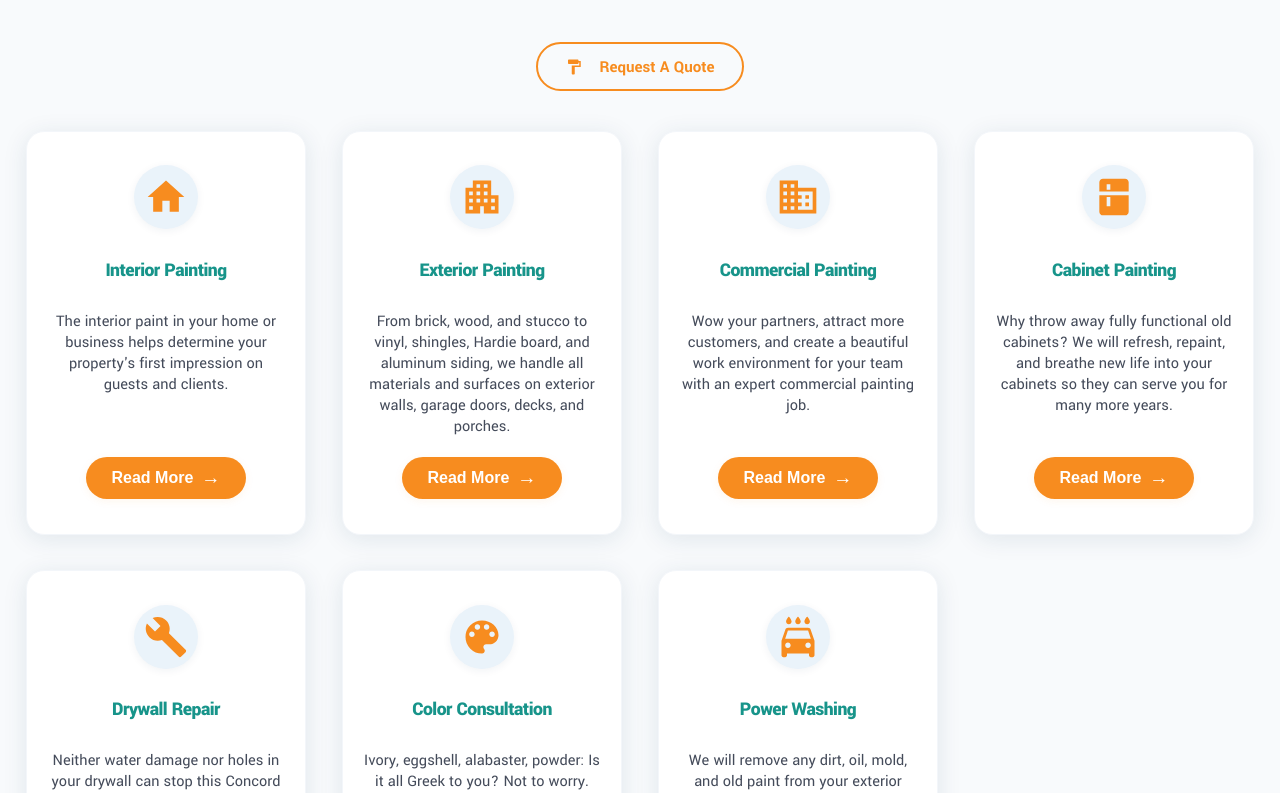
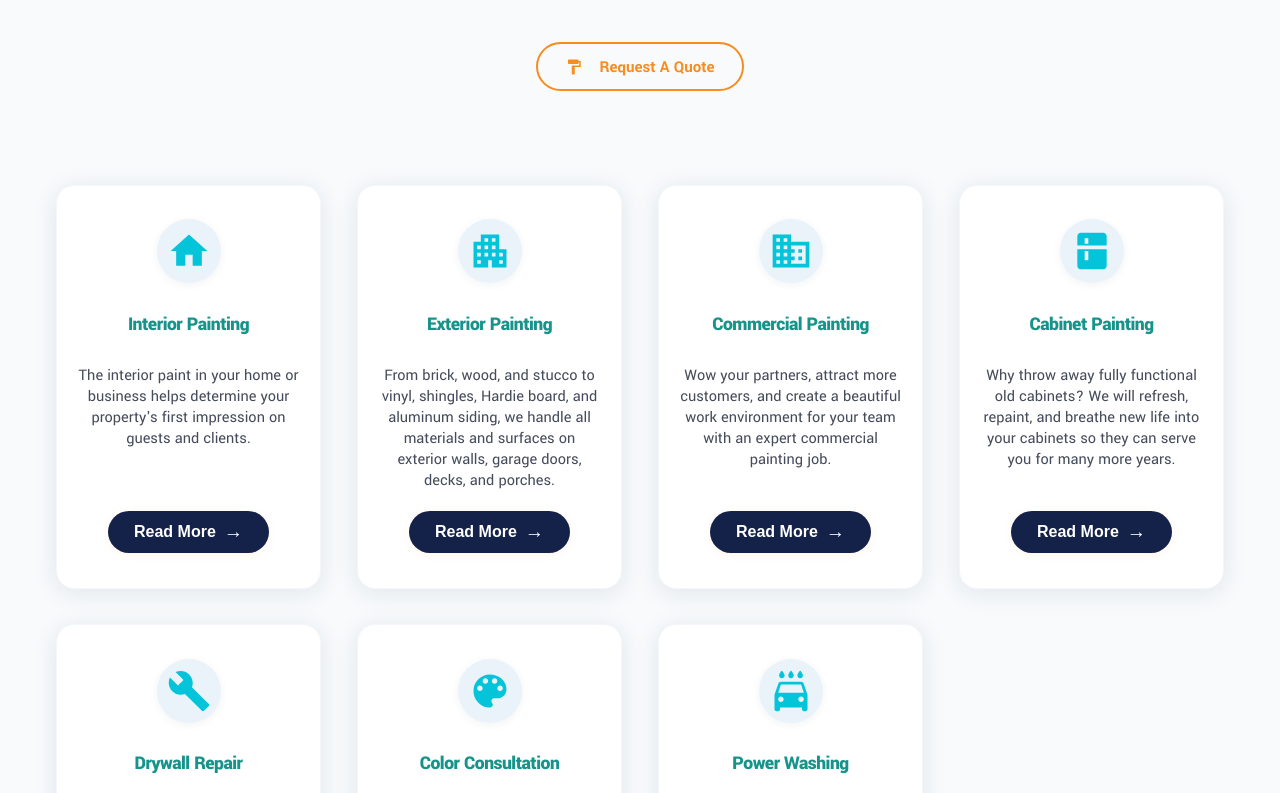
Before and after one commit to victorbp02/sistema-pintor, a React (Vite) app: page / in a window 1280 px wide. Shown: the part 1840-2633 px from the top of the page. Built offline with nearby package versions, Linux system fonts and the light colour scheme.

Commit message:
Componente reutilizavel dos cards e continuação do Service

```diff
--- a/src/components/ServiceInit.tsx
+++ b/src/components/ServiceInit.tsx
@@ -1,14 +1,16 @@
 import RequestQuoteBtn from "./RequestQuoteBtn";
 import style from '../styles/ServiceInit.module.css';
+import { Link } from "react-router-dom";
 
 function ServiceInit() {
   return (
     <div className={style.initSession}>
       <div className={style.textSession}>
-            <h1>Our Professional Painting  </h1>
-            <h1>Services</h1>
-        <p>Damaged drywall? Ugly-looking old kitchen cabinets? Moldy façade? Our expert painters will take care of it all for you.</p>
-        <RequestQuoteBtn />
+        <h1>Our Professional Painting  </h1>
+        <h1>Services</h1>
+        <p>Damaged drywall? Ugly-looking old kitchen cabinets? Moldy façade? Our <span> expert painters will take care of it all for you.</span></p>
+        <Link to='/contact'><RequestQuoteBtn /></Link>
+
       </div>
     </div>
   )
--- /dev/null
+++ b/src/components/ServicesGridSec.tsx
@@ -0,0 +1,61 @@
+import { MdHome, MdApartment, MdBusiness, MdKitchen, MdBuild, MdColorLens, MdLocalCarWash } from 'react-icons/md';
+import styles from '../styles/ServicesGridSec.module.css';
+
+const services = [
+  {
+    icon: <MdHome size={44} color="#03C4D9" />,
+    title: 'Interior Painting',
+    desc: "The interior paint in your home or business helps determine your property's first impression on guests and clients.",
+  },
+  {
+    icon: <MdApartment size={44} color="#03C4D9" />,
+    title: 'Exterior Painting',
+    desc: 'From brick, wood, and stucco to vinyl, shingles, Hardie board, and aluminum siding, we handle all materials and surfaces on exterior walls, garage doors, decks, and porches.',
+  },
+  {
+    icon: <MdBusiness size={44} color="#03C4D9" />,
+    title: 'Commercial Painting',
+    desc: 'Wow your partners, attract more customers, and create a beautiful work environment for your team with an expert commercial painting job.',
+  },
+  {
+    icon: <MdKitchen size={44} color="#03C4D9" />,
+    title: 'Cabinet Painting',
+    desc: 'Why throw away fully functional old cabinets? We will refresh, repaint, and breathe new life into your cabinets so they can serve you for many more years.',
+  },
+  {
+    icon: <MdBuild size={44} color="#03C4D9" />,
+    title: 'Drywall Repair',
+    desc: 'Neither water damage nor holes in your drywall can stop this Concord painting company from ensuring a perfectly primed surface to paint on.',
+  },
+  {
+    icon: <MdColorLens size={44} color="#03C4D9" />,
+    title: 'Color Consultation',
+    desc: 'Ivory, eggshell, alabaster, powder: Is it all Greek to you? Not to worry. Our paint consultants will help you choose the best color for your project so that it matches your current palette perfectly.',
+  },
+  {
+    icon: <MdLocalCarWash size={44} color="#03C4D9" />,
+    title: 'Power Washing',
+    desc: 'We will remove any dirt, oil, mold, and old paint from your exterior surfaces to ensure that the new paint adheres well for a picture-perfect paint job.',
+  },
+];
+
+function ServicesGridSec() {
+  return (
+    <div className={styles.GridSec}>
+      <div className={styles.grid}>
+          {services.map((service, i) => (
+            <div className={styles.card} key={i}>
+              <div className={styles.icon}>{service.icon}</div>
+              <h3 className={styles.cardTitle}>{service.title}</h3>
+              <p className={styles.cardDesc}>{service.desc}</p>
+              <button className={styles.readMore}>
+                Read More <span className={styles.arrow}>&#8594;</span>
+              </button>
+            </div>
+          ))}
+        </div>
+    </div>
+  )
+}
+
+export default ServicesGridSec;
--- a/src/components/ServicesSection.tsx
+++ b/src/components/ServicesSection.tsx
@@ -1,45 +1,9 @@
 import styles from '../styles/ServicesSection.module.css';
-import { MdHome, MdApartment, MdBusiness, MdKitchen, MdBuild, MdColorLens, MdLocalCarWash, MdFormatPaint } from 'react-icons/md';
+import { MdFormatPaint } from 'react-icons/md';
 import { Link } from 'react-router-dom';
-import RequestQuoteBtn from './RequestQuoteBtn';
+import ServicesGridSec from './ServicesGridSec';
 
-const services = [
-  {
-    icon: <MdHome size={44} color="#f78c1f" />,
-    title: 'Interior Painting',
-    desc: "The interior paint in your home or business helps determine your property's first impression on guests and clients.",
-  },
-  {
-    icon: <MdApartment size={44} color="#f78c1f" />,
-    title: 'Exterior Painting',
-    desc: 'From brick, wood, and stucco to vinyl, shingles, Hardie board, and aluminum siding, we handle all materials and surfaces on exterior walls, garage doors, decks, and porches.',
-  },
-  {
-    icon: <MdBusiness size={44} color="#f78c1f" />,
-    title: 'Commercial Painting',
-    desc: 'Wow your partners, attract more customers, and create a beautiful work environment for your team with an expert commercial painting job.',
-  },
-  {
-    icon: <MdKitchen size={44} color="#f78c1f" />,
-    title: 'Cabinet Painting',
-    desc: 'Why throw away fully functional old cabinets? We will refresh, repaint, and breathe new life into your cabinets so they can serve you for many more years.',
-  },
-  {
-    icon: <MdBuild size={44} color="#f78c1f" />,
-    title: 'Drywall Repair',
-    desc: 'Neither water damage nor holes in your drywall can stop this Concord painting company from ensuring a perfectly primed surface to paint on.',
-  },
-  {
-    icon: <MdColorLens size={44} color="#f78c1f" />,
-    title: 'Color Consultation',
-    desc: 'Ivory, eggshell, alabaster, powder: Is it all Greek to you? Not to worry. Our paint consultants will help you choose the best color for your project so that it matches your current palette perfectly.',
-  },
-  {
-    icon: <MdLocalCarWash size={44} color="#f78c1f" />,
-    title: 'Power Washing',
-    desc: 'We will remove any dirt, oil, mold, and old paint from your exterior surfaces to ensure that the new paint adheres well for a picture-perfect paint job.',
-  },
-];
+
 
 export default function ServicesSection() {
   return (
@@ -59,18 +23,7 @@ export default function ServicesSection() {
             <MdFormatPaint size={18} style={{marginRight: 8}} /> Request A Quote
           </Link>
         </div>
-        <div className={styles.grid}>
-          {services.map((service, i) => (
-            <div className={styles.card} key={i}>
-              <div className={styles.icon}>{service.icon}</div>
-              <h3 className={styles.cardTitle}>{service.title}</h3>
-              <p className={styles.cardDesc}>{service.desc}</p>
-              <button className={styles.readMore}>
-                Read More <span className={styles.arrow}>&#8594;</span>
-              </button>
-            </div>
-          ))}
-        </div>
+        <ServicesGridSec/>
       </div>
     </section>
   );
--- a/src/pages/Services.tsx
+++ b/src/pages/Services.tsx
@@ -1,11 +1,13 @@
 import HeaderPages from "../components/HeaderPages";
 import ServiceInit from "../components/ServiceInit";
+import ServicesGridSec from "../components/ServicesGridSec";
 
 export default function Services() {
   return (
     <div style={{ background: '#fff', minHeight: '100vh' }}>
       <HeaderPages/>
       <ServiceInit/>
+      <ServicesGridSec/>
     </div>
   );
 }
--- a/src/styles/ServiceInit.module.css
+++ b/src/styles/ServiceInit.module.css
@@ -4,7 +4,10 @@
     display: flex;
     align-items: center;
     justify-content: center;
-    background-color: #f6f9ff;
+    /*background-color: #f6f9ff;*/
+    background: url('../assets//splash-tinta.png') no-repeat center center;
+    background-size: 50%;
+
 }
 
 .textSession {
@@ -16,5 +19,17 @@
 
     h1 {
         font-size: 3.5rem;
+        margin: 0;
+        color: #142249;
+    }
+
+    p {
+        font-size: 1.3rem;
+        margin-bottom: 100px;
+        span {
+            display: flex;
+            justify-content: center;
+
+        }
     }
 }
--- /dev/null
+++ b/src/styles/ServicesGridSec.module.css
@@ -0,0 +1,86 @@
+.GridSec {
+    max-width: 100vw;
+    padding: 30px;
+}
+
+.grid {
+  display: grid;
+  grid-template-columns: repeat(4, 1fr);
+  gap: 2.2rem;
+  margin-top: 1.5rem;
+  justify-content: center;
+}
+
+.card {
+  background: #fff;
+  border-radius: 18px;
+  box-shadow: 0 4px 24px 0 rgba(21,58,91,0.10);
+  padding: 2.1rem 1.3rem 2.2rem 1.3rem;
+  display: flex;
+  flex-direction: column;
+  align-items: center;
+  text-align: center;
+  min-height: 270px;
+  position: relative;
+  transition: box-shadow 0.22s, transform 0.22s, border 0.22s;
+  border: 1.5px solid #f3f6fa;
+  cursor: pointer;
+}
+.card:hover {
+  box-shadow: 0 12px 40px 0 rgba(21,58,91,0.18);
+  transform: translateY(-7px) scale(1.025);
+  border: 1.5px solid #03C4D9;
+}
+
+.icon {
+  background: #eaf3fa;
+  border-radius: 50%;
+  width: 64px;
+  height: 64px;
+  display: flex;
+  align-items: center;
+  justify-content: center;
+  margin-bottom: 1.1rem;
+  box-shadow: 0 2px 8px 0 rgba(21,58,91,0.06);
+}
+
+.cardTitle {
+  color: #17948a;
+  font-size: 1.22rem;
+  font-weight: 800;
+  margin-bottom: 0.7rem;
+  letter-spacing: -0.5px;
+  margin-top: 0.7rem;
+}
+
+.cardDesc {
+  color: #444b5a;
+  font-size: 1.01rem;
+  margin-bottom: 1.3rem;
+  font-weight: 400;
+}
+
+.readMore {
+  background: #142249;
+  color: #fff;
+  font-weight: 700;
+  font-size: 1rem;
+  border: none;
+  border-radius: 999px;
+  padding: 0.6rem 1.6rem;
+  cursor: pointer;
+  display: inline-flex;
+  align-items: center;
+  gap: 0.5rem;
+  margin-top: auto;
+  transition: background 0.2s, box-shadow 0.2s;
+  box-shadow: 0 2px 8px rgba(247,140,31,0.08);
+}
+.readMore:hover {
+  background: #03C4D9;
+  box-shadow: 0 4px 16px 0 rgba(247,140,31,0.13);
+}
+
+.arrow {
+  font-size: 1.2em;
+}
--- a/src/styles/ServicesSection.module.css
+++ b/src/styles/ServicesSection.module.css
@@ -186,7 +186,7 @@
 .card:hover {
   box-shadow: 0 12px 40px 0 rgba(21,58,91,0.18);
   transform: translateY(-7px) scale(1.025);
-  border: 1.5px solid #f78c1f;
+  border: 1.5px solid #03C4D9;
 }
 
 .icon {
@@ -218,7 +218,7 @@
 }
 
 .readMore {
-  background: #f78c1f;
+  background: #03C4D9;
   color: #fff;
   font-weight: 700;
   font-size: 1rem;
@@ -234,7 +234,7 @@
   box-shadow: 0 2px 8px rgba(247,140,31,0.08);
 }
 .readMore:hover {
-  background: #e06d00;
+  background: #03C4D9;
   box-shadow: 0 4px 16px 0 rgba(247,140,31,0.13);
 }
 
@@ -243,7 +243,7 @@
 }
 
 .highlight {
-  color: #f78c1f;
+  color: #03C4D9;
   font-weight: 900;
 }
 
```
Also changed, not shown: src/assets/splash-tinta.png (added).
